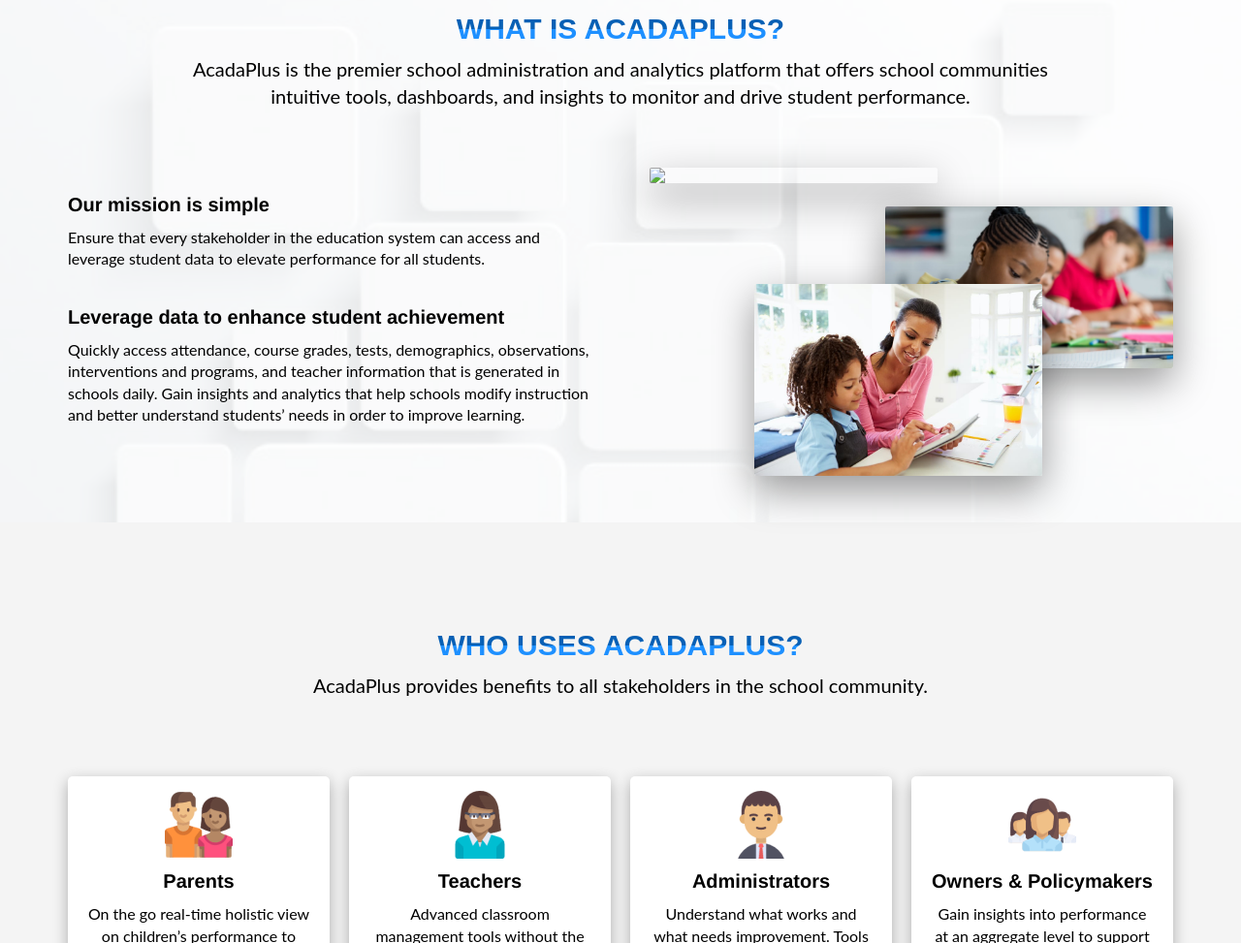
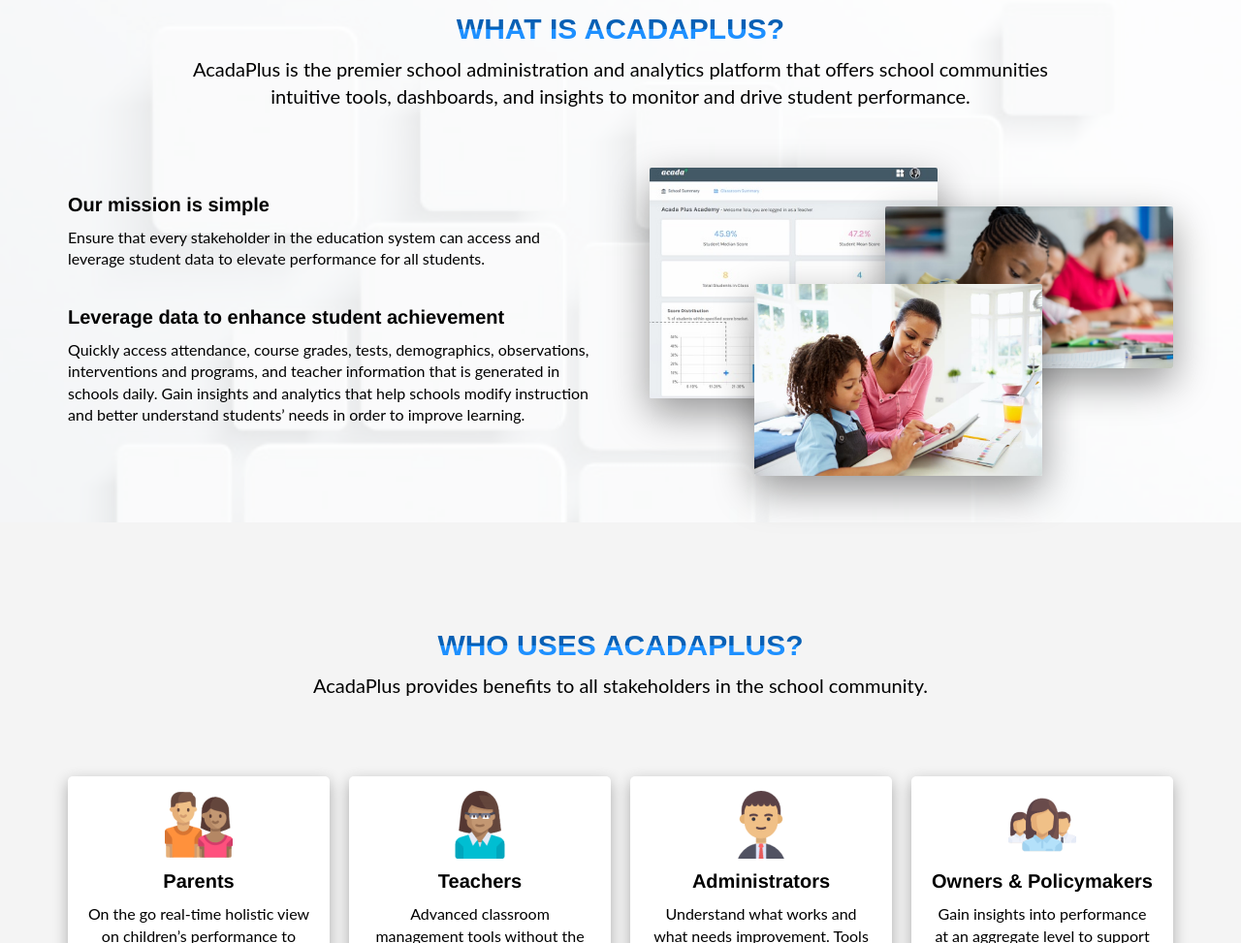
Before and after one commit to godwininyene/ACADAPLUS, a plain HTML site: page index.html in a window 1280 px wide. Shown: the part 960-1933 px from the top of the page at 97% size. Drawn offline with Linux system fonts and the light colour scheme; a web font is replaced by a local one.

Commit message:
change dashboard img format

```diff
--- a/index.html
+++ b/index.html
@@ -119,7 +119,7 @@
 				<!-- Composition Area -->
 				<div class="col-1-of-2">
 					<div class="composition">
-						<img src="resources/img/dash-board.png" class="composition-photo composition-photo-0">
+						<img src="resources/img/dash-board.jpg" class="composition-photo composition-photo-0">
 						<img src="resources/img/bg-2.jpg" class="composition-photo composition-photo-1">
 						<img src="resources/img/bg-3.jpg" class="composition-photo composition-photo-2">
 					</div>
```
